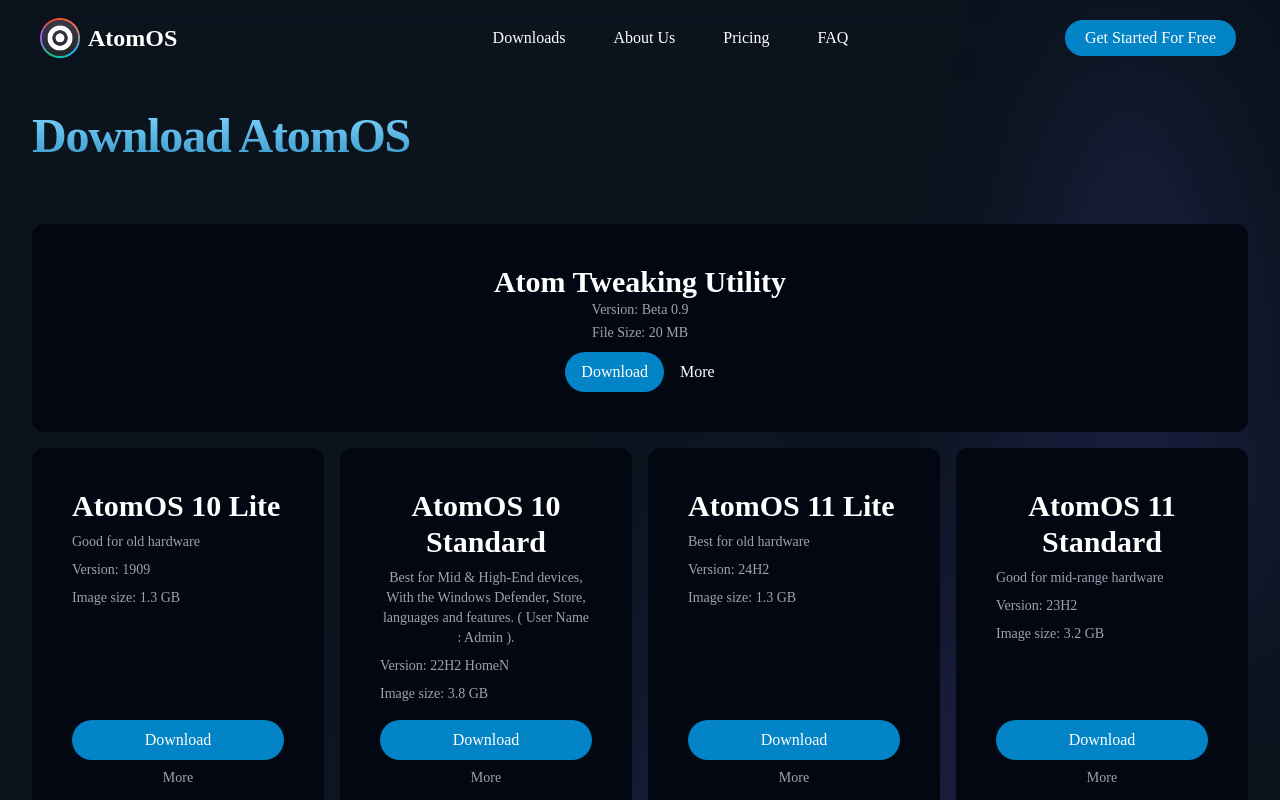
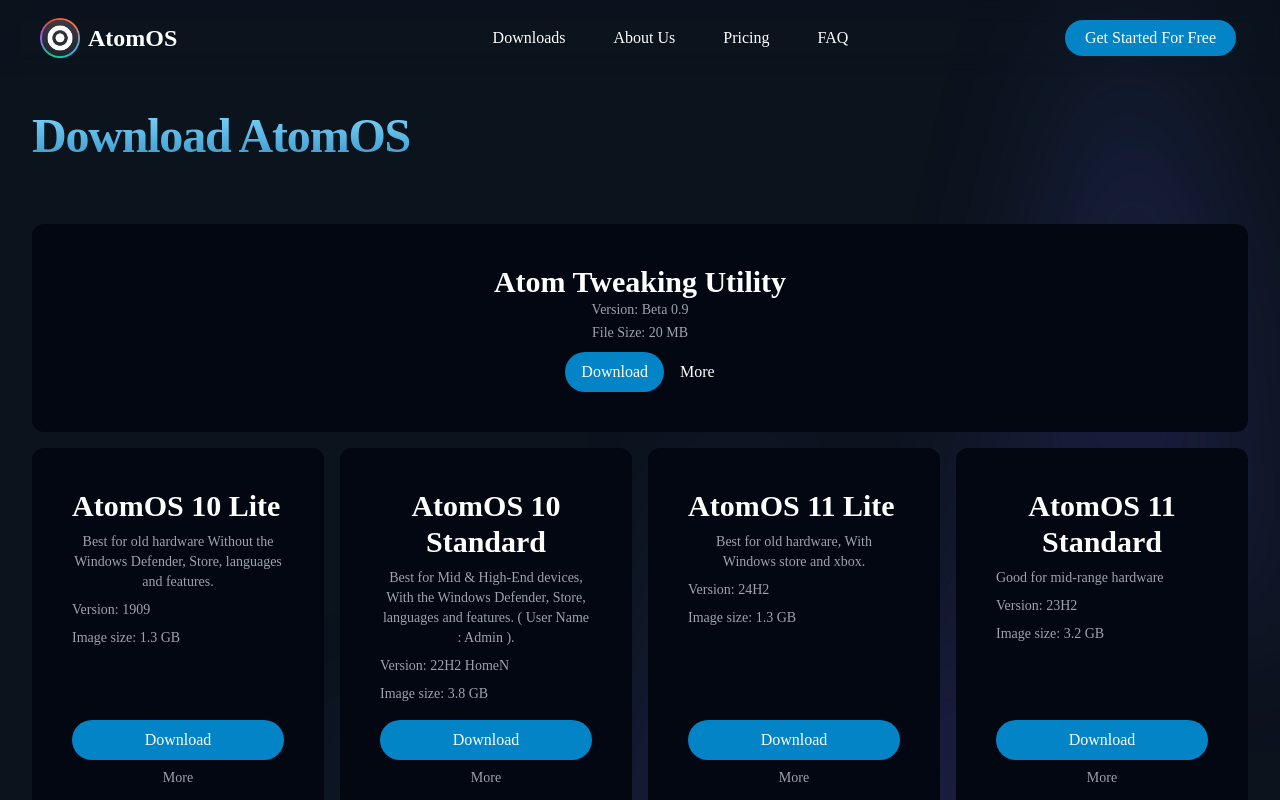
Before and after one commit to abdelrahmanrageh/Chloride-Website, a React (Vite) app: page /download in a window 1280 px wide. Shown: the top 800 px of the page. Built offline with nearby package versions, Linux system fonts and the light colour scheme; a web font is replaced by a local one.

Commit message:
Update versionsData.ts

```diff
--- a/src/data/versionsData.ts
+++ b/src/data/versionsData.ts
@@ -9,7 +9,7 @@ export const versionsNames = [
 export const gridData = [
   {
     title: "AtomOS 10 Lite",
-    system: "Good for old hardware",
+    system: "Best for old hardware Without the Windows Defender, Store, languages and features.",
     version: "Version: 1909",
     imageSize: "Image size: 1.3 GB",
     downloadLink: "https://www.mediafire.com/file/4hj024ftj1frcf5/AtomOS_10_Lite_1909_v1.rar/file",
@@ -25,7 +25,7 @@ export const gridData = [
   },
   {
     title: "AtomOS 11 Lite",
-    system: "Best for old hardware",
+    system: "Best for old hardware, With Windows store and xbox.",
     version: "Version: 24H2",
     imageSize: "Image size: 1.3 GB",
     downloadLink: "https://qiwi.gg/file/5DET3805-AtomOS1124H2Lite",
```
